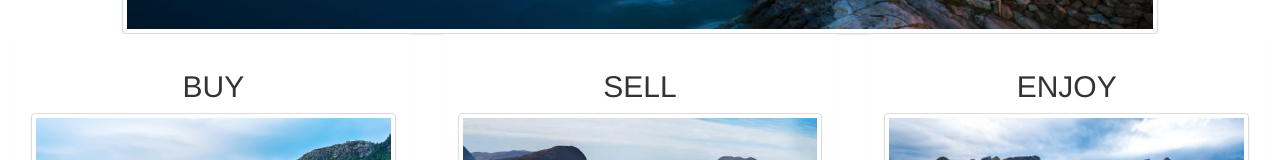
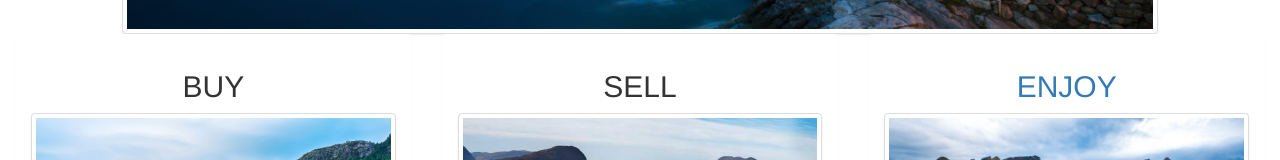
Before and after one commit to makanidja/vezbanje_bootstrap, a plain HTML site: page indexsite.html in a window 1280 px wide. Shown: the part 459-619 px from the top of the page. Drawn offline with nearby package versions, Linux system fonts and the light colour scheme.

Commit message:
Dodao link na trecoj slici

```diff
--- a/indexsite.html
+++ b/indexsite.html
@@ -15,7 +15,7 @@
 </head>
 <body>
 
-    <nav class="navbar navbar-default">
+    <nav class="navbar navbar-default ">
         <div class="container-fluid">
             <div class="navbar-header">
                 <a class="navbar-brand" href="#">HOUSEPOINT</a>
@@ -69,7 +69,7 @@
             <div class="col-lg-4">
                 <div class="panel">
                     <div class="panel-body">
-                        <h2 class="text-center">ENJOY</h2>
+                        <h2 class="text-center"><a href=""> ENJOY</a></h2>
                         <img src="img/3.jpg" alt="" class="img-responsive img-thumbnail"><br><br>
                         <p>Lorem ipsum dolor sit amet consectetur, adipisicing elit. Iste aliquid ut incidunt odio magni illum a praesentium, facere in at. Recusandae, odit ad incidunt voluptas provident deserunt soluta rem eaque.
                         Tempora, quis illo magni maxime neque hic fugit consectetur amet quia tempore inventore quibusdam repellat enim ex id suscipit? Hic neque alias obcaecati similique recusandae dignissimos minima aliquam non cum.
```
